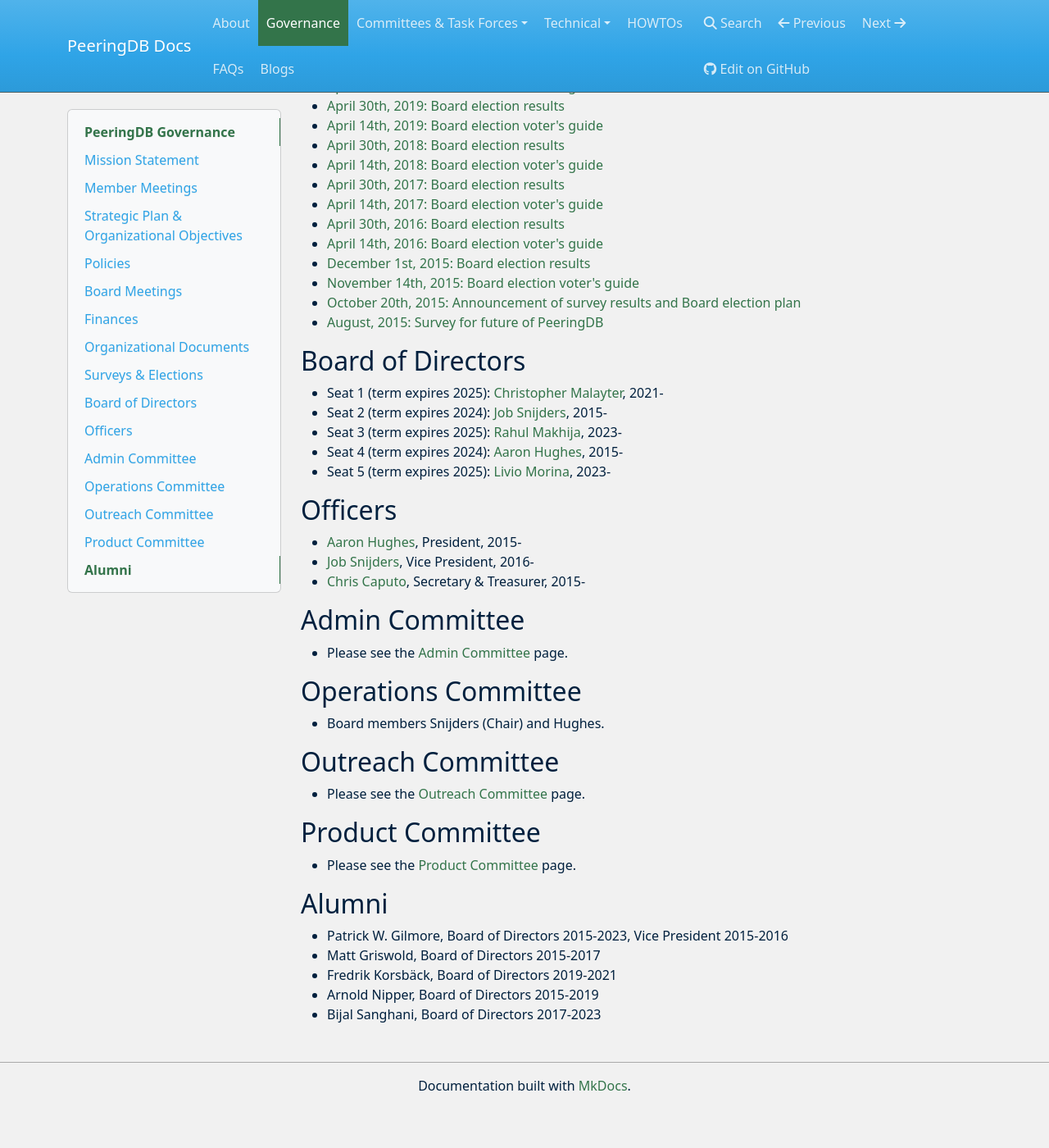
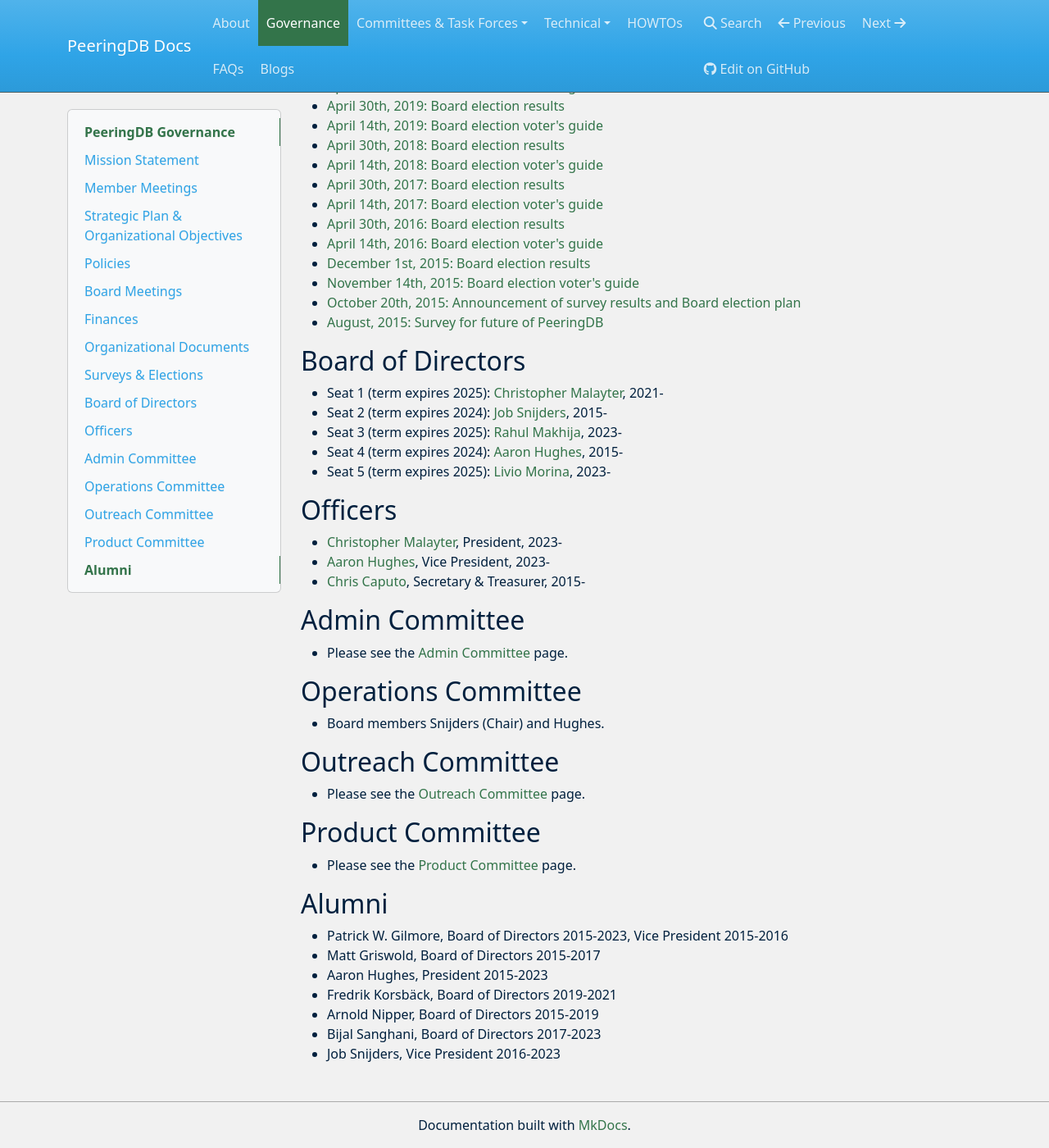
Before and after one commit to peeringdb/docs, an MkDocs documentation site: the page built from docs/gov.md, in a window 1280 px wide and 1400 px high, scrolled down 2214 px. Shown: the whole window at 82% size. Built offline with MkDocs 1.6.1, drawn with Linux system fonts in a browser that asks for light colours; nearby versions of some CDN libraries; before the commit the page ends 3566 px from its top, so only the background shows below that.

Commit message:
Officer election.

```diff
--- a/docs/gov.md
+++ b/docs/gov.md
@@ -114,8 +114,8 @@
 
 ## Officers
 
-- [Aaron Hughes](mailto:aaronh@peeringdb.com), President, 2015-
-- [Job Snijders](mailto:job@peeringdb.com), Vice President, 2016-
+- [Christopher Malayter](mailto:mustang@peeringdb.com), President, 2023-
+- [Aaron Hughes](mailto:aaronh@peeringdb.com), Vice President, 2023-
 - [Chris Caputo](mailto:ccaputo@peeringdb.com), Secretary & Treasurer, 2015-
 
 ## Admin Committee
@@ -138,6 +138,8 @@
 
 - Patrick W. Gilmore, Board of Directors 2015-2023, Vice President 2015-2016
 - Matt Griswold, Board of Directors 2015-2017
+- Aaron Hughes, President 2015-2023
 - Fredrik Korsbäck, Board of Directors 2019-2021
 - Arnold Nipper, Board of Directors 2015-2019
 - Bijal Sanghani, Board of Directors 2017-2023
+- Job Snijders, Vice President 2016-2023
```
